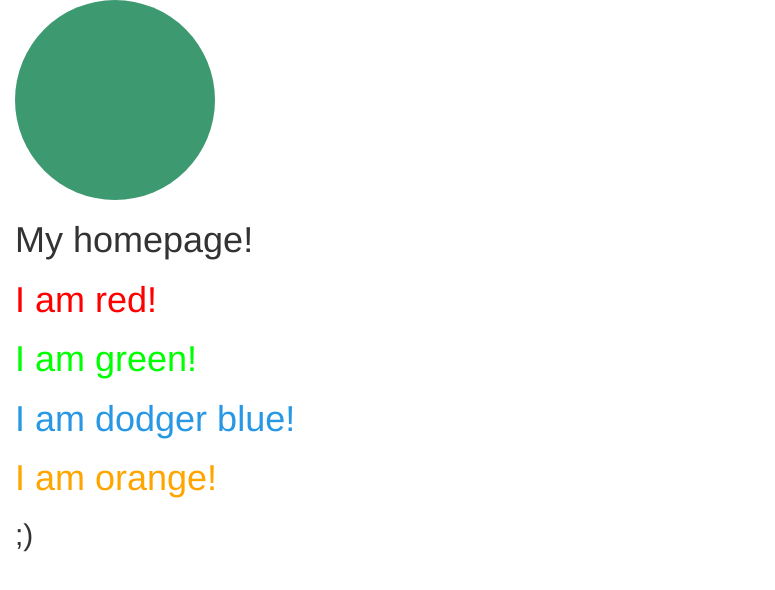
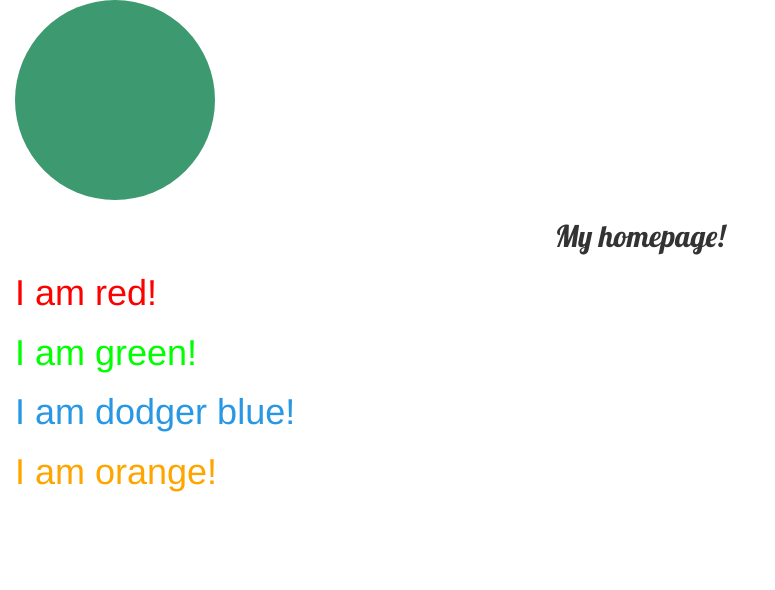
Before and after one commit to kjenq/kjenq.github.io, a plain HTML site: page index.html in a window 1280 px wide. Shown: the whole page, without its empty margins (0-775 px from the left). Drawn offline with nearby package versions, Linux system fonts and the light colour scheme.

Commit message:
Update index.html

```diff
--- a/index.html
+++ b/index.html
@@ -1,4 +1,6 @@
 <link rel="stylesheet" href="//maxcdn.bootstrapcdn.com/bootstrap/3.3.1/css/bootstrap.min.css"/>
+
+<link href="https://fonts.googleapis.com/css?family=Lobster" rel="stylesheet" type="text/css">
 <html>
 
   <style>
@@ -20,6 +22,9 @@
       border-radius: 50%;
       background-color: #3d9970;
     }
+    h2 {
+      font-family: Lobster, Monospace;
+    }
   </style>
 
   <div class="container-fluid">
@@ -30,15 +35,12 @@
   </head>
 
   <body>
-    <h1>My homepage!</h1>
+    <h2 class="text-center">My homepage!</h2>
     <h1 class="red-text">I am red!</h1>
     <h1 class="green-text">I am green!</h1>
     <h1 class="dodger-blue-text">I am dodger blue!</h1>
     <h1 class="orange-text">I am orange!</h1>
 
-    <h2>
-        ;)
-    </h2>
 
   </body>
   </div>
```
